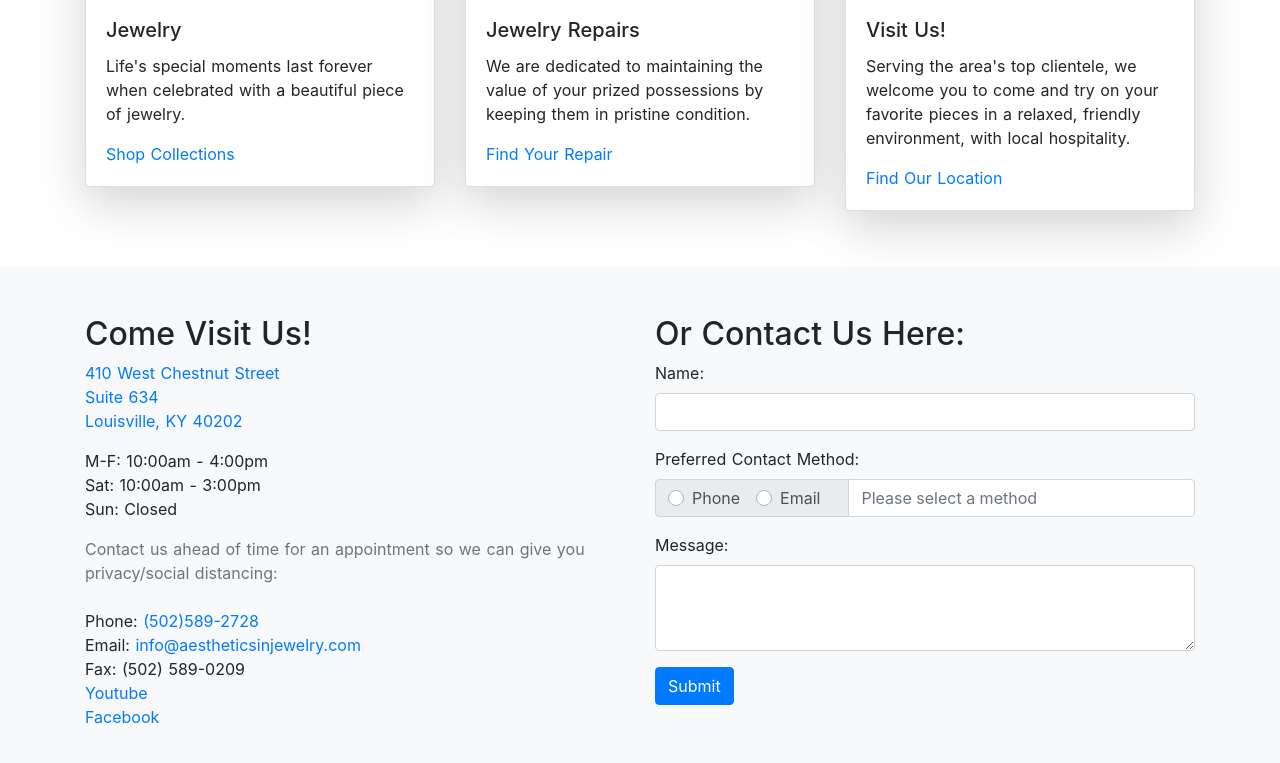
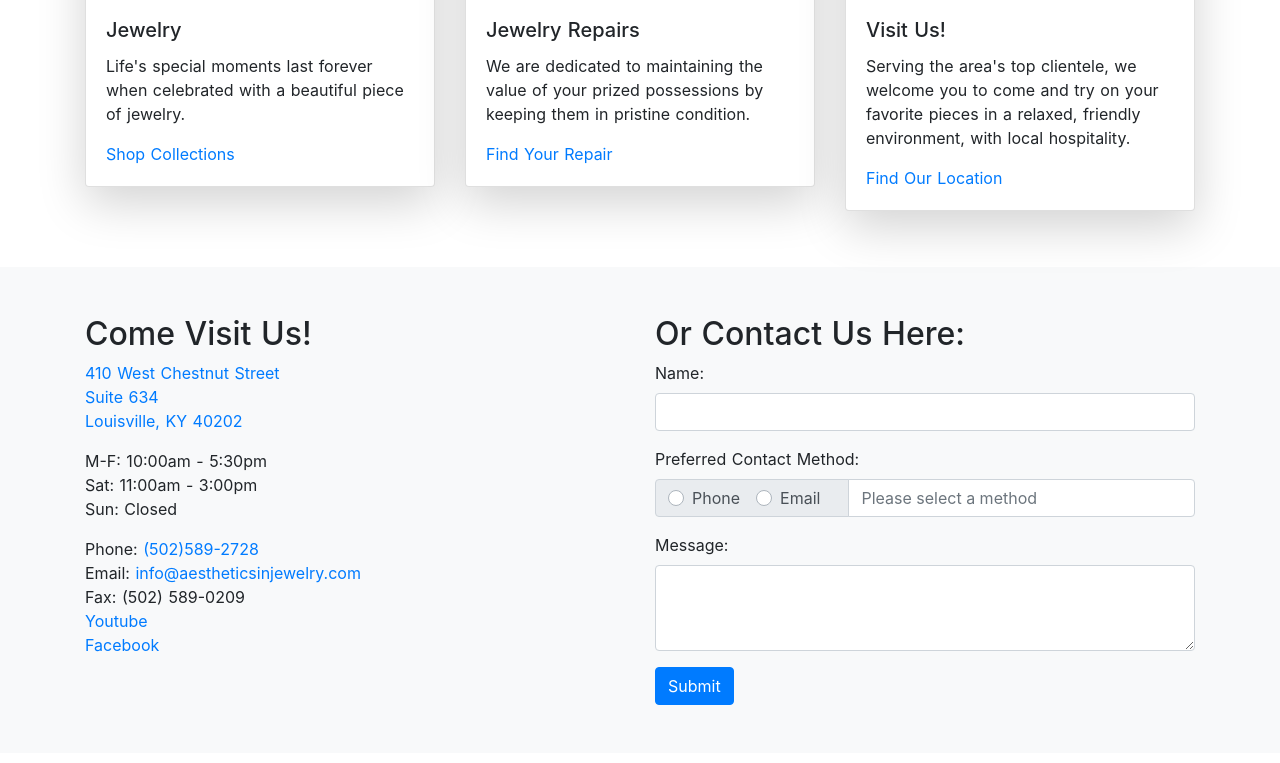
Before and after one commit to shadowlion/aestheticsinjewelry, a Nuxt app in the folder client/: page / in a window 1280 px wide. Shown: the part 1339-2102 px from the top of the page. Built offline with nearby package versions, Linux system fonts and the light colour scheme; no server answers.

Commit message:
Revert "change hours due to COVID-19"
This reverts commit 563aac29f4d685a56a3a29555e44b2770d4e410d.

```diff
--- a/client/components/Base/BaseFooter/index.vue
+++ b/client/components/Base/BaseFooter/index.vue
@@ -4,7 +4,6 @@
       <div class="row d-flex justify-content-between">
         <div class="col-md-6">
           <h2>Come Visit Us!</h2>
-
           <a
             href="https://www.google.com/maps/place/410+W+Chestnut+St,+Louisville,+KY+40202/@38.2488751,-85.7606713,17z/data=!3m1!4b1!4m5!3m4!1s0x886972afaf855dd3:0x7fda89111b43c510!8m2!3d38.2488751!4d-85.7584826"
             target="_blank"
@@ -19,19 +18,14 @@
           </a>
 
           <address>
-            M-F: 10:00am - 4:00pm
+            M-F: 10:00am - 5:30pm
             <br />
-            Sat: 10:00am - 3:00pm
+            Sat: 11:00am - 3:00pm
             <br />
             Sun: Closed
           </address>
 
           <address>
-            <p class="text-muted mb-0">
-              Contact us ahead of time for an appointment so we can give you
-              privacy/social distancing:
-            </p>
-            <br />
             Phone: <a href="tel:5025892728">(502)589-2728</a>
             <br />
             Email:
--- a/client/plugins/firebase.js
+++ b/client/plugins/firebase.js
@@ -3,6 +3,8 @@ import "firebase/firestore";
 
 const firebaseConfig = {
   apiKey: process.env.FIREBASE_API_KEY,
+  authDomain: process.env.FIREBASE_AUTH_DOMAIN,
+  databaseURL: process.env.FIREBASE_DB_URL,
   projectId: process.env.FIREBASE_PROJECT_ID,
   appId: process.env.FIREBASE_APP_ID
 };
```
Also changed, not shown: client/package.json (+5 -5 lines), 1 other file (tests, documents, lock files or other folders).
